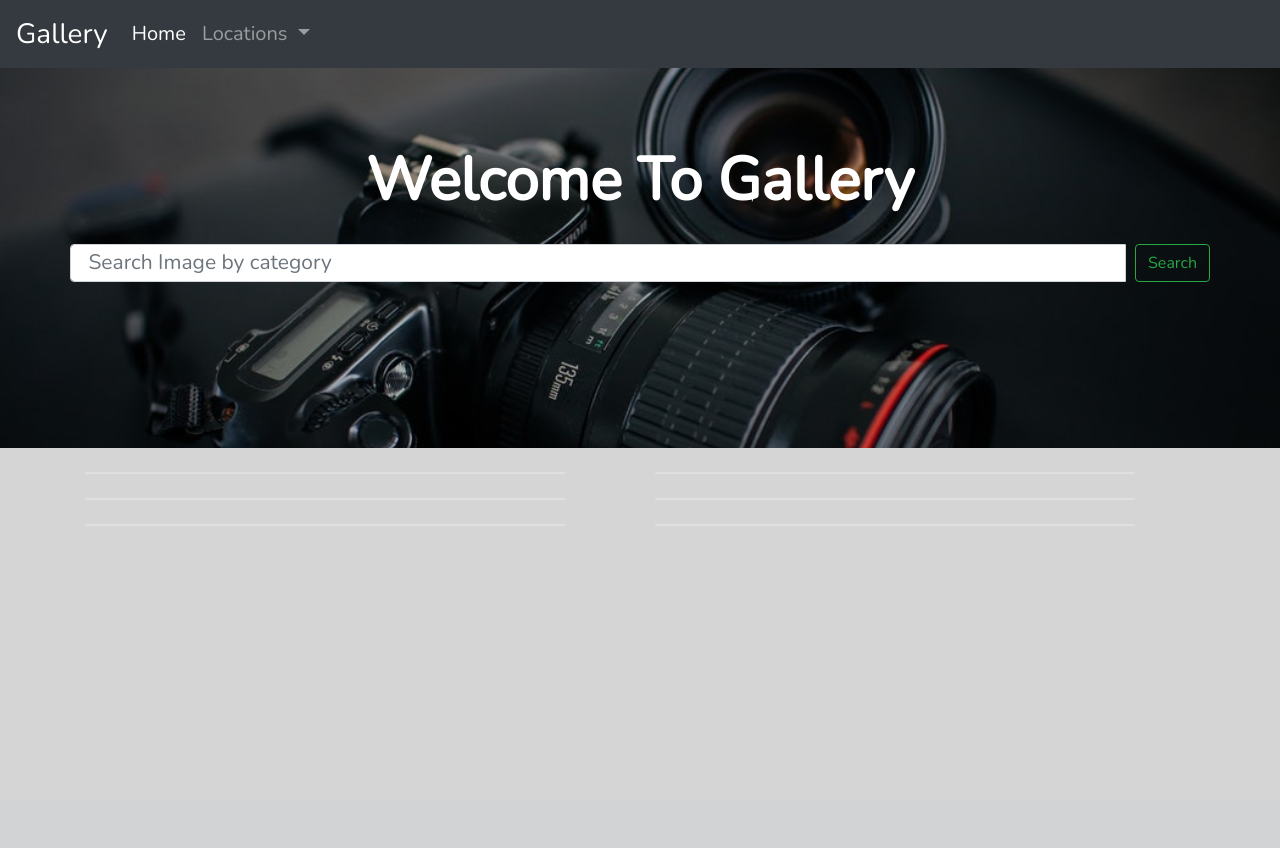
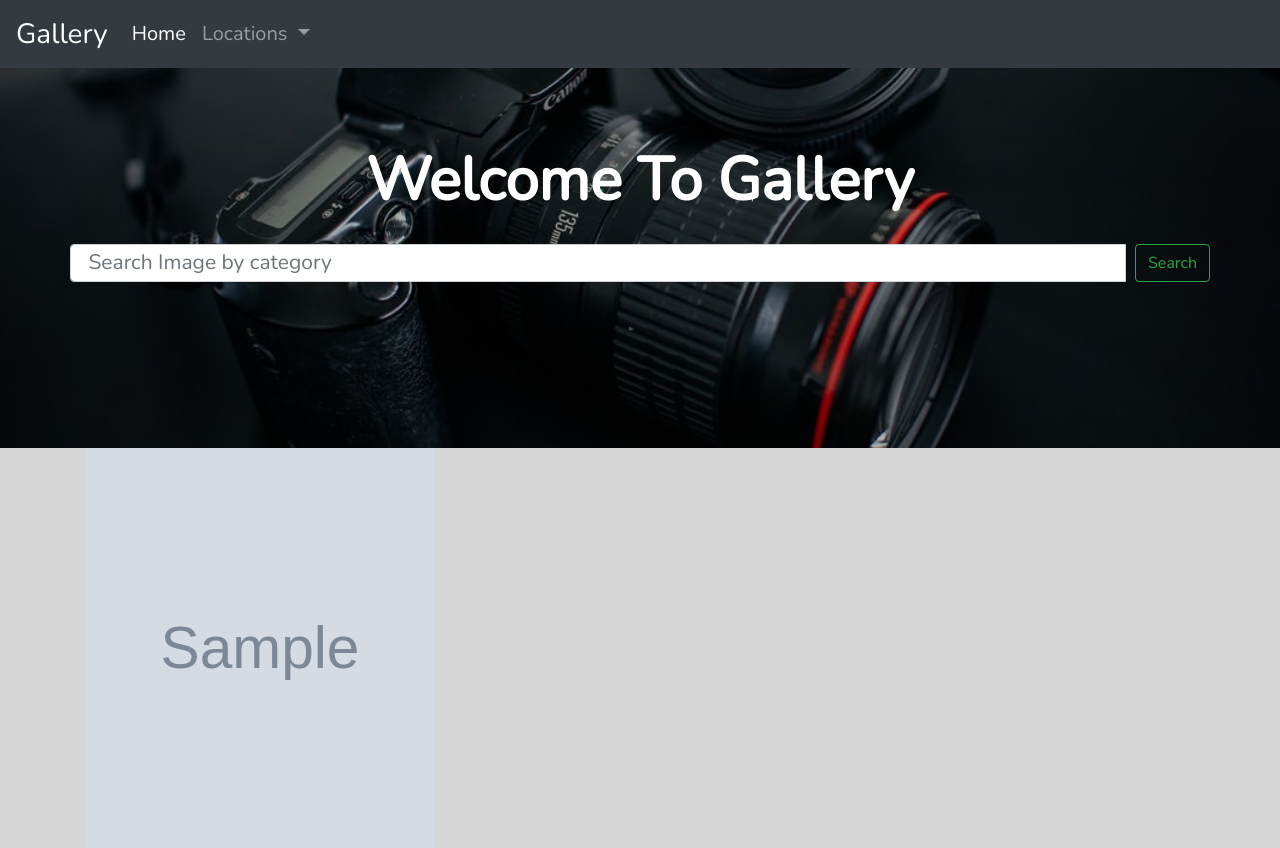
Before and after one commit to Gift-Lumumba/Gallery, a Django app: page / in a window 1280 px wide. Before the commit the page ends 526 px from the top, so only its background shows below. Run offline with Django 3.2, Linux system fonts and the light colour scheme; tables that the repository leaves empty hold one stand-in row (values such as "Sample post"); grey boxes marked "Sample" are stand-in pictures; some libraries are stand-ins or nearby versions; some web fonts are replaced.

Commit message:
displayed images

```diff
--- a/photos/templates/index.html
+++ b/photos/templates/index.html
@@ -1,5 +1,7 @@
 {% extends 'base.html'%}
+
 {% block content%}
+
 <br>
 <br>
 <div class="search">
@@ -19,45 +21,15 @@
 </div>
 <body>
   <div class="container">
-        <br>
     <div class="row">
-              <div class="col-xs-6 col-sm-6 col-md-6 col-lg-6 box">
-                  <div class="card paris" style="width: 30rem;">
-
-                    </div>
-              </div>
-
-              <div class="col-xs-6 col-sm-6 col-md-6 col-lg-6">
-                  <div class="card newyork" style="width: 30rem;">
-
+      {% for photo in photos %}
+      <div class="col-sm-4 images">
+        <div class="thumbnail">
+            <img src="{{photo.image.url}}" class = "img-responsive" alt="" style="height:400px;width: 350px;">
         </div>
       </div>
     </div>
-            <br>
-            <div class="row">
-                <div class="col-xs-6 col-sm-6 col-md-6 col-lg-6">
-                    <div class="card mombasa" style="width: 30rem;">
-                      </div>
-                </div>
-                <div class="col-xs-6 col-sm-6 col-md-6 col-lg-6">
-                    <div class="card nairobi" style="width: 30rem;">
-
-                      </div>
-                </div>
-              </div>
-              <br>
-               <div class="row">
-              <div class="col-xs-6 col-sm-6 col-md-6 col-lg-6">
-                  <div class="card" style="width: 30rem;">
-
-                    </div>
-              </div>
-              <div class="col-xs-6 col-sm-6 col-md-6 col-lg-6">
-                  <div class="card" style="width: 30rem;">
-
-                    </div>
-              </div>
-            </div>
+    {% endfor %}
   </div>
 </body>
 
```
Lines whose indentation alone changed are shown as unchanged.
